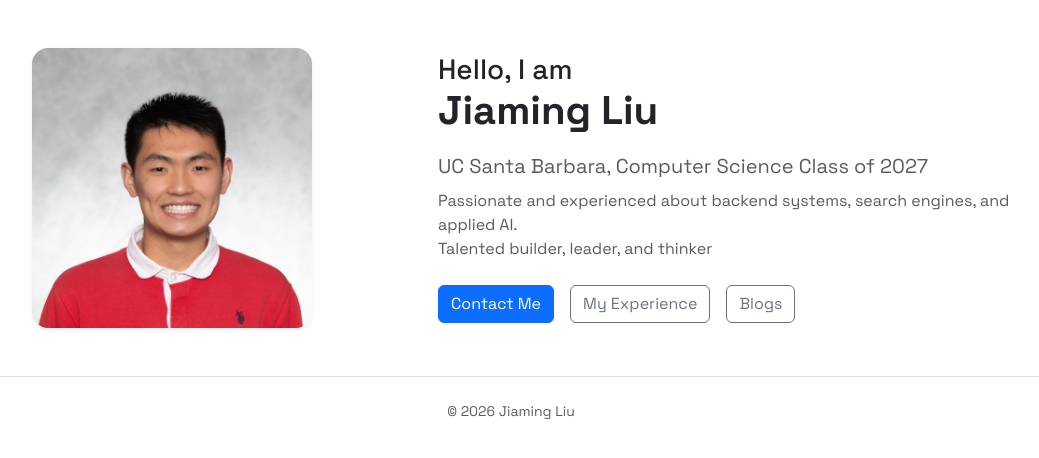
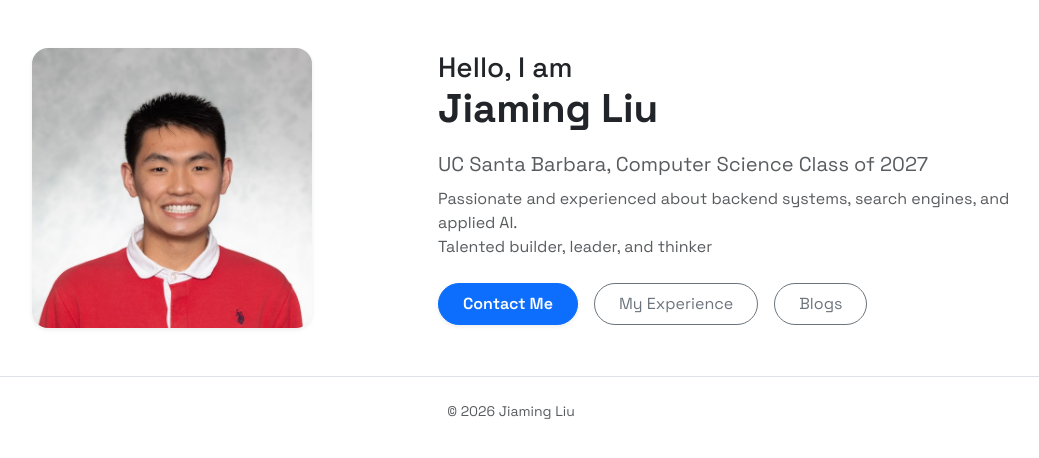
Before and after one commit to iamjiamingliu/iamjiamingliu.com, a Flask app: page / in a window 1280 px wide. Shown: the part 56-514 px from the top of the page, without its empty margins (129-1168 px from the left). Run offline with Flask 3, Linux system fonts and the light colour scheme; some libraries are stand-ins or nearby versions.

Commit message:
improves button

```diff
--- a/templates/index.html
+++ b/templates/index.html
@@ -33,14 +33,14 @@
                         Talented builder, leader, and thinker
                     </p>
 
-                    <div class="d-flex gap-3">
-                        <a href="/contact" class="btn btn-primary">
+                    <div class="d-flex gap-3 flex-wrap">
+                        <a href="/contact" class="btn btn-primary rounded-pill px-4 py-2 fw-semibold shadow-sm">
                             Contact Me
                         </a>
-                        <a href="/experience" class="btn btn-outline-secondary">
+                        <a href="/experience" class="btn btn-outline-secondary rounded-pill px-4 py-2">
                             My Experience
                         </a>
-                        <a href="/blogs" class="btn btn-outline-secondary">
+                        <a href="/blogs" class="btn btn-outline-secondary rounded-pill px-4 py-2">
                             Blogs
                         </a>
                     </div>
```
